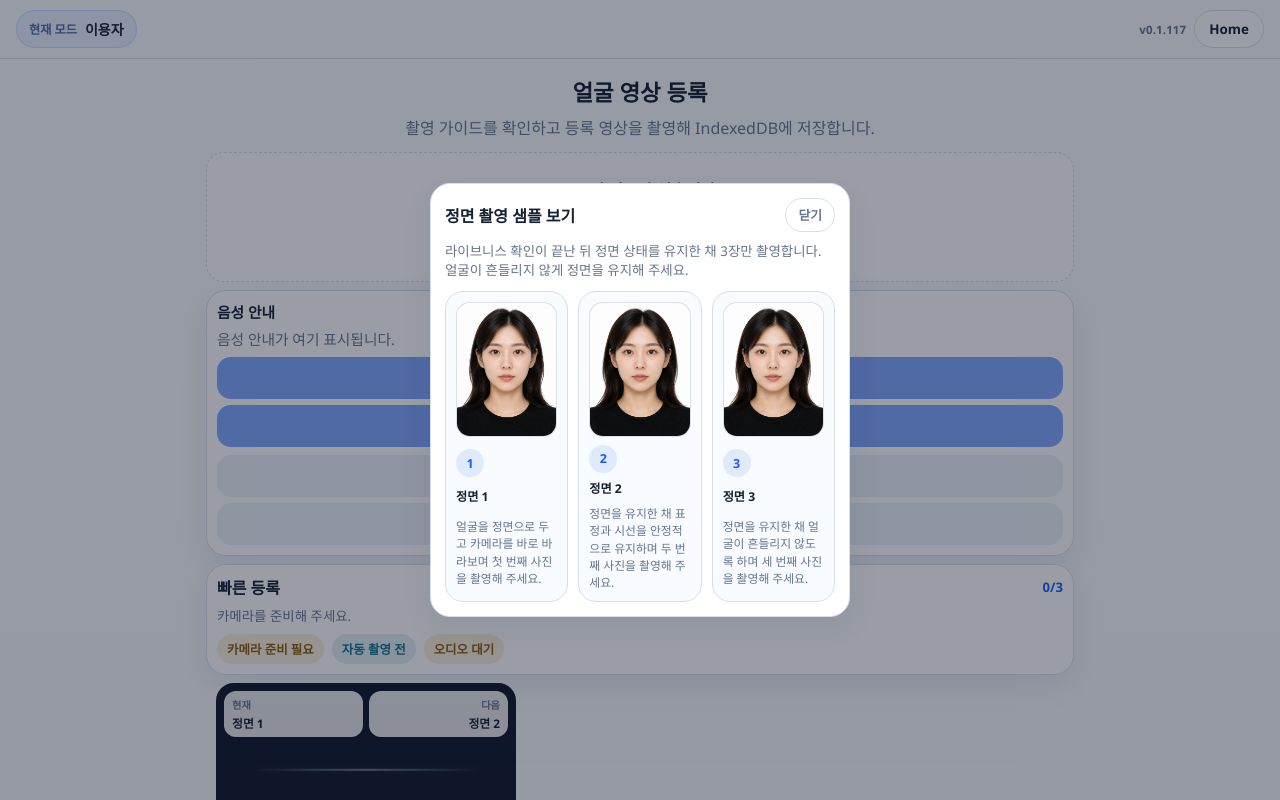
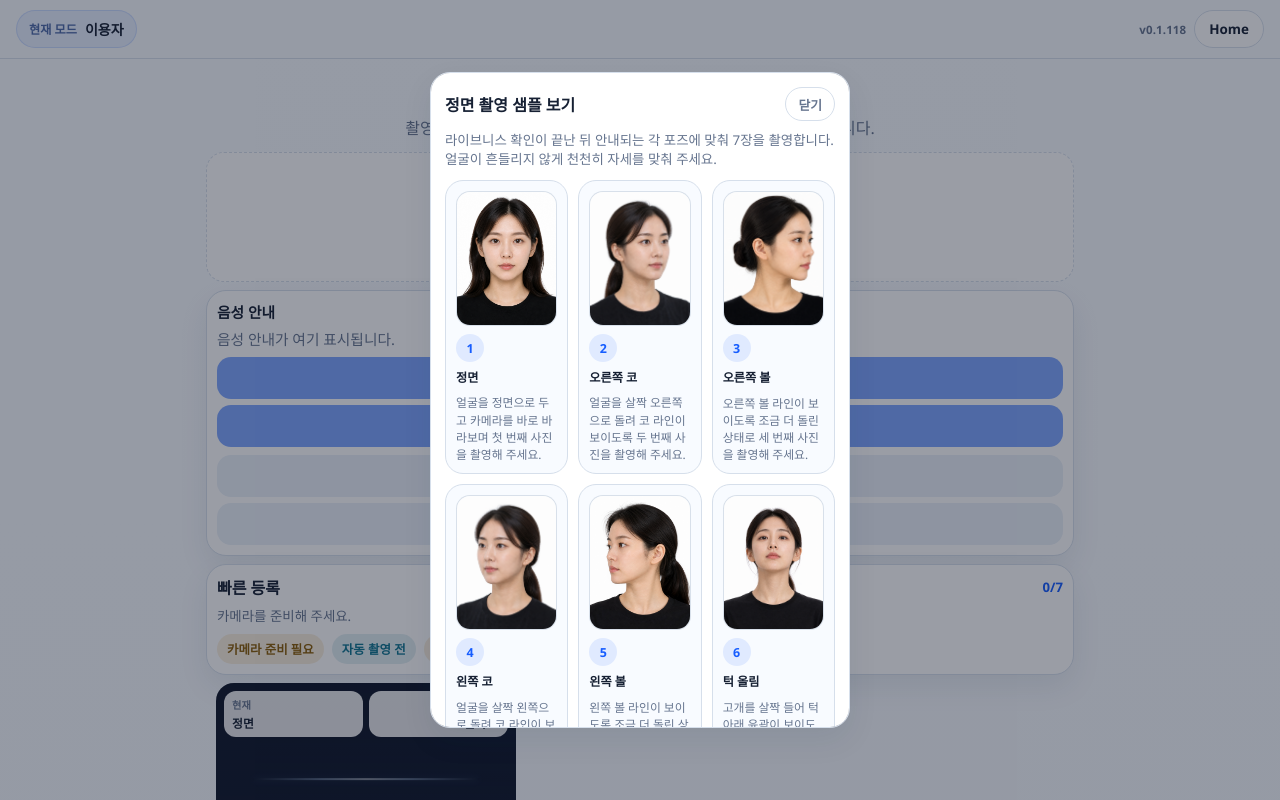
Before and after one commit to LotusRoot-Tempura/livenessproto, a Next.js app: page /face-register in a window 1280 px wide. Both pictures are taken after a click on the button "샘플보기". Shown: the top 800 px of the page. Built offline with nearby package versions, Linux system fonts and the light colour scheme.

Commit message:
update for image7

```diff
--- a/package.json
+++ b/package.json
@@ -1,6 +1,6 @@
 {
   "name": "grab-ticket-face-mvp",
-  "version": "0.1.117",
+  "version": "0.1.118",
   "private": true,
   "scripts": {
     "predev": "node scripts/bump-build-version.mjs",
--- a/src/components/FaceRegistrationFlow.tsx
+++ b/src/components/FaceRegistrationFlow.tsx
@@ -16,15 +16,23 @@ import { StatusCard } from "@/components/StatusCard";
 import { useLocalData } from "@/hooks/useLocalData";
 
 const SNAPSHOT_GUIDES = [
-  "정면 1",
-  "정면 2",
-  "정면 3",
+  "정면",
+  "오른쪽 코",
+  "오른쪽 볼",
+  "왼쪽 코",
+  "왼쪽 볼",
+  "턱 올림",
+  "턱 내림",
 ];
 
 const ORDINAL_LABELS = [
   "첫 번째",
   "두 번째",
   "세 번째",
+  "네 번째",
+  "다섯 번째",
+  "여섯 번째",
+  "일곱 번째",
 ];
 
 const COUNTDOWN_START = 3;
@@ -104,13 +112,33 @@ export function FaceRegistrationFlow() {
     },
     {
       label: SNAPSHOT_GUIDES[1],
-      description: "정면을 유지한 채 표정과 시선을 안정적으로 유지하며 두 번째 사진을 촬영해 주세요.",
-      imageSrc: "/sample-poses/01-front.png",
+      description: "얼굴을 살짝 오른쪽으로 돌려 코 라인이 보이도록 두 번째 사진을 촬영해 주세요.",
+      imageSrc: "/sample-poses/02-right-nose.png",
     },
     {
       label: SNAPSHOT_GUIDES[2],
-      description: "정면을 유지한 채 얼굴이 흔들리지 않도록 하며 세 번째 사진을 촬영해 주세요.",
-      imageSrc: "/sample-poses/01-front.png",
+      description: "오른쪽 볼 라인이 보이도록 조금 더 돌린 상태로 세 번째 사진을 촬영해 주세요.",
+      imageSrc: "/sample-poses/03-right-cheek.png",
+    },
+    {
+      label: SNAPSHOT_GUIDES[3],
+      description: "얼굴을 살짝 왼쪽으로 돌려 코 라인이 보이도록 네 번째 사진을 촬영해 주세요.",
+      imageSrc: "/sample-poses/04-left-nose.png",
+    },
+    {
+      label: SNAPSHOT_GUIDES[4],
+      description: "왼쪽 볼 라인이 보이도록 조금 더 돌린 상태로 다섯 번째 사진을 촬영해 주세요.",
+      imageSrc: "/sample-poses/05-left-cheek.png",
+    },
+    {
+      label: SNAPSHOT_GUIDES[5],
+      description: "고개를 살짝 들어 턱 아래 윤곽이 보이도록 여섯 번째 사진을 촬영해 주세요.",
+      imageSrc: "/sample-poses/06-chin-up.png",
+    },
+    {
+      label: SNAPSHOT_GUIDES[6],
+      description: "고개를 살짝 내려 눈썹과 코 라인이 보이도록 일곱 번째 사진을 촬영해 주세요.",
+      imageSrc: "/sample-poses/07-chin-down.png",
     },
   ] as const;
 
@@ -197,7 +225,7 @@ export function FaceRegistrationFlow() {
     createFaceProfile(currentUser.id, blobIds);
     refresh();
     setProfileSaved(true);
-    setStatusMessage(`${currentUser.name}님의 정면 사진 3장이 등록되었습니다.`);
+    setStatusMessage(`${currentUser.name}님의 얼굴 사진 7장이 등록되었습니다.`);
     await playCompleteSound();
     await speak("얼굴 등록이 완료되었습니다.");
     return true;
@@ -299,7 +327,7 @@ export function FaceRegistrationFlow() {
 
   const runCountdownForGuide = async (guideLabel: string, guideIndex: number) => {
     setStepIndex(guideIndex);
-    await speak(`${ORDINAL_LABELS[guideIndex]} 사진입니다. 정면을 유지해 주세요.`);
+    await speak(`${ORDINAL_LABELS[guideIndex]} 사진입니다. ${guideLabel} 포즈를 맞춰 주세요.`);
 
     for (let count = COUNTDOWN_START; count >= 1; count -= 1) {
       if (cancelledRef.current) throw new Error("sequence cancelled");
@@ -348,7 +376,7 @@ export function FaceRegistrationFlow() {
     const previewUrls: string[] = [];
 
     try {
-      await speak("지금부터 정면 사진 세 장을 자동 촬영합니다. 얼굴을 정면으로 유지해 주세요.");
+      await speak("지금부터 얼굴 사진 일곱 장을 순서대로 자동 촬영합니다. 안내 포즈를 맞춰 주세요.");
 
       for (let step = 0; step < SNAPSHOT_GUIDES.length; step += 1) {
         if (cancelledRef.current) throw new Error("sequence cancelled");
@@ -376,9 +404,9 @@ export function FaceRegistrationFlow() {
       setSequenceComplete(true);
       const saved = await persistFaceProfile(capturedBlobIds);
       if (!saved) {
-        setStatusMessage("정면 3장 촬영 완료. 필요한 사진만 다시 촬영하거나 최종 저장해 주세요.");
+        setStatusMessage("7장 촬영 완료. 필요한 사진만 다시 촬영하거나 최종 저장해 주세요.");
         await playCompleteSound();
-        await speak("정면 사진 세 장 촬영이 완료되었습니다. 필요한 사진만 다시 촬영하거나 저장해 주세요.");
+        await speak("얼굴 사진 일곱 장 촬영이 완료되었습니다. 필요한 사진만 다시 촬영하거나 저장해 주세요.");
       }
     } catch (error) {
       if (!cancelledRef.current) {
@@ -443,7 +471,7 @@ export function FaceRegistrationFlow() {
 
   const saveProfile = async () => {
     if (!canSave) {
-      setErrorMessage("정면 3장 촬영을 완료한 뒤 최종 저장할 수 있습니다.");
+      setErrorMessage("7장 촬영을 완료한 뒤 최종 저장할 수 있습니다.");
       return;
     }
     await persistFaceProfile(snapshotBlobIds);
@@ -689,7 +717,7 @@ export function FaceRegistrationFlow() {
               </button>
             </div>
             <p className="helper-text helper-text--tight">
-              라이브니스 확인이 끝난 뒤 정면 상태를 유지한 채 3장만 촬영합니다. 얼굴이 흔들리지 않게 정면을 유지해 주세요.
+              라이브니스 확인이 끝난 뒤 안내되는 각 포즈에 맞춰 7장을 촬영합니다. 얼굴이 흔들리지 않게 천천히 자세를 맞춰 주세요.
             </p>
             <div className="sample-grid">
               {samplePoses.map((pose, index) => (
--- a/src/lib/appVersion.ts
+++ b/src/lib/appVersion.ts
@@ -1,3 +1,3 @@
-export const APP_VERSION = "0.1.117";
-export const APP_VERSION_UPDATED_AT = "2026-06-05T10:37:08.241Z";
-export const APP_SOURCE_SIGNATURE = "10df5ee6a66eaff58e7cfbc51b8dfdf27d24d3b514a9ea63121febd33bf1cb93";
+export const APP_VERSION = "0.1.118";
+export const APP_VERSION_UPDATED_AT = "2026-06-12T01:24:44.998Z";
+export const APP_SOURCE_SIGNATURE = "1f1e284ef5149bd5b015d2d3ad78e68be966aff8d8cb2f1b2490585347d7f2cf";
```
Also changed, not shown: 1 other file (tests, documents, lock files or other folders).
